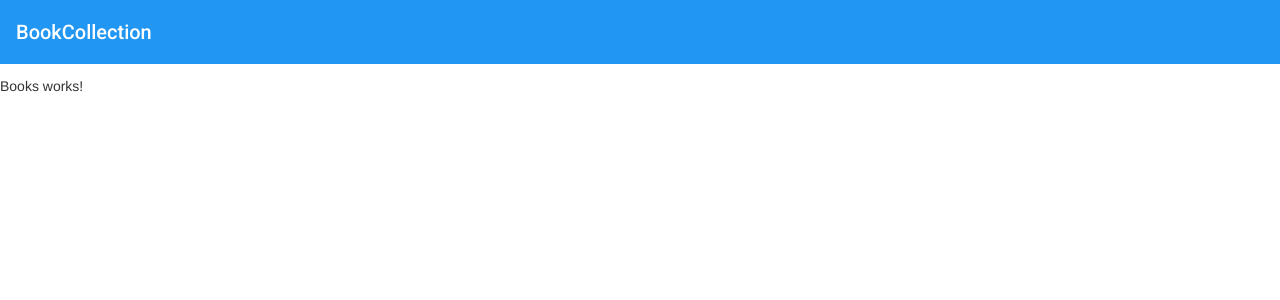
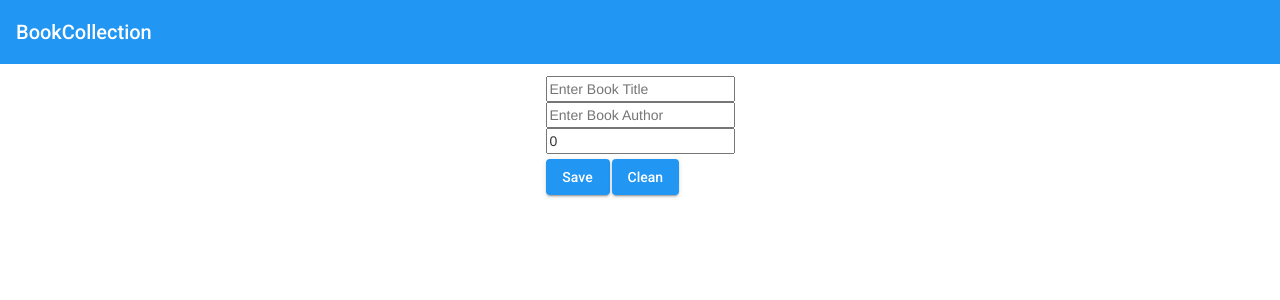
Before and after one commit to nicolasduarte93/BookDepositoryV1.2, an Angular app in the folder frontend/: page /books in a window 1280 px wide. Shown: the top 300 px of the page. Built offline with nearby package versions, Linux system fonts and the light colour scheme; no server answers.

Commit message:
add books works!

```diff
--- a/frontend/src/app/components/books/books.component.html
+++ b/frontend/src/app/components/books/books.component.html
@@ -1,18 +1,32 @@
-<p>Books works!</p>
-<!--<div class="container">
+<div class="container">
+  <div class="row">
+    <div class="col s5">
+      <div class="card">
+        <div class="card-content">
+          <form #bookForm="ngForm" (ngSubmit)="addBook(bookForm)">
+            <div class="row">
+              <div class="input-field col s12">
+                <input type="text" name="title" #title="ngModel" [(ngModel)]="bookService.selectedBook.title" placeholder="Enter Book Title">
+              </div>
+              <div class="input-field col s12">
+                <input type="text" name="author" #author="ngModel" [(ngModel)]="bookService.selectedBook.author" placeholder="Enter Book Author">
+              </div>
+              <div class="input-field col s12">
+                <input type="text" name="year" #year="ngModel" [(ngModel)]="bookService.selectedBook.year" placeholder="Enter Book Year">
+              </div>
+              <div class="card-action">
+                <div class="input-field col s12">
+                  <button mat-raised-button color="primary" style="margin-top: 5px;">Save</button>
+                  <button mat-raised-button color="primary" style="margin-left: 2px" (click)="cleanForm(bookForm)">Clean</button>
+                </div>
+              </div>
+            </div>
+          </form>
+        </div>
+      </div>
+    </div>
+    <div class="col s7">
 
-  <form class="example-form">
-    <mat-form-field class="example-full-width">
-      <mat-label>Username</mat-label>
-      <input matInput>
-    </mat-form-field>
-
-    <mat-form-field class="example-full-width">
-      <mat-label>Password</mat-label>
-      <input matInput>
-    </mat-form-field>
-
-    <button mat-raised-button color="primary">Log In</button>
-  </form>
-
-</div>-->
+    </div>
+  </div>
+</div>
--- a/frontend/src/app/components/books/books.component.ts
+++ b/frontend/src/app/components/books/books.component.ts
@@ -1,15 +1,58 @@
 import { Component, OnInit } from '@angular/core';
+import { NgForm } from '@angular/forms';
+import { Book } from '../../models/book';
+
+import { BookService } from '../../services/book.service'
 
 @Component({
   selector: 'app-books',
   templateUrl: './books.component.html',
-  styleUrls: ['./books.component.css']
+  styleUrls: ['./books.component.css'],
+  providers: [BookService]
 })
 export class BooksComponent implements OnInit {
 
-  constructor() { }
+  constructor(public bookService: BookService) { }
 
   ngOnInit(): void {
+    this.getBooks();
+  }
+
+  addBook(bookForm?: NgForm){
+    if(bookForm.value._id){
+      console.log(bookForm.value.year);
+      this.bookService.putBook(bookForm.value).subscribe((res) => {
+        console.log(res);
+        this.cleanForm(bookForm);
+        this.getBooks();
+      })
+    } else {
+      console.log(bookForm.value.author);
+      this.bookService.postBook(bookForm.value).subscribe((res) => {
+        console.log(res);
+        this.getBooks();
+        this.cleanForm(bookForm);
+      });
+    }
+    /*console.log(bookForm.value);
+    this.bookService.postBook(bookForm.value)
+      .subscribe((res) => {
+        console.log(res);
+      });*/
+  }
+
+  getBooks(){
+    this.bookService.getBooks().subscribe((res) => {
+      this.bookService.books = res;
+     });
+  }
+
+  cleanForm(form?: NgForm){
+    console.log(form.value);
+    if (form){
+      form.reset();
+      this.bookService.selectedBook = new Book();
+    }
   }
 
 }
--- a/frontend/src/app/models/book.ts
+++ b/frontend/src/app/models/book.ts
@@ -1,4 +1,12 @@
 export class Book {
+
+    constructor(_id = '', title = '', author = '', year = 0){
+        this._id = _id;
+        this.title = title;
+        this.author = author;
+        this.year = year;
+    }
+
     _id: string;
     title: string;
     author: string;
--- a/frontend/src/app/services/book.service.ts
+++ b/frontend/src/app/services/book.service.ts
@@ -11,26 +11,29 @@ export class BookService {
   books: Book[];
   readonly URL_API = 'http://localhost:3000/api/books';
 
-  constructor(private http: HttpClient) { }
+  constructor(private http: HttpClient) {
+    this.selectedBook= new Book();
+  }
+
+  // Agregar
+  postBook(book: Book){
+    console.log(book.year);
+    return this.http.post(this.URL_API, book);
+  }
 
   // Consultar
   getBooks(){
-    return this.http.get(this.URL_API);
-  }
-
-  // Agregar
-  postBook(Book: Book){
-    this.http.post(this.URL_API, Book);
+    return this.http.get<Book[]>(this.URL_API);
   }
 
   // Actualizar
-  putBook(Book: Book){
-    this.http.put(this.URL_API + `/${Book._id}`, Book);
+  putBook(book: Book){
+    return this.http.put(this.URL_API + `/${book._id}`, book);
   }
 
   // Eliminar
-  deleteBook(_id: Book){
-    this.http.delete(this.URL_API + `/${_id}`);
+  deleteBook(_id: string){
+    return this.http.delete(this.URL_API + `/${_id}`);
   }
 
 }
--- a/package.json
+++ b/package.json
@@ -10,6 +10,7 @@
   "author": "",
   "license": "ISC",
   "dependencies": {
+    "cors": "^2.8.5",
     "express": "^4.17.1",
     "mongoose": "^5.11.8",
     "morgan": "^1.10.0"
```
Also changed, not shown: frontend/src/app/app.module.ts (+5 -2 lines), 2 other files (tests, documents, lock files or other folders).
